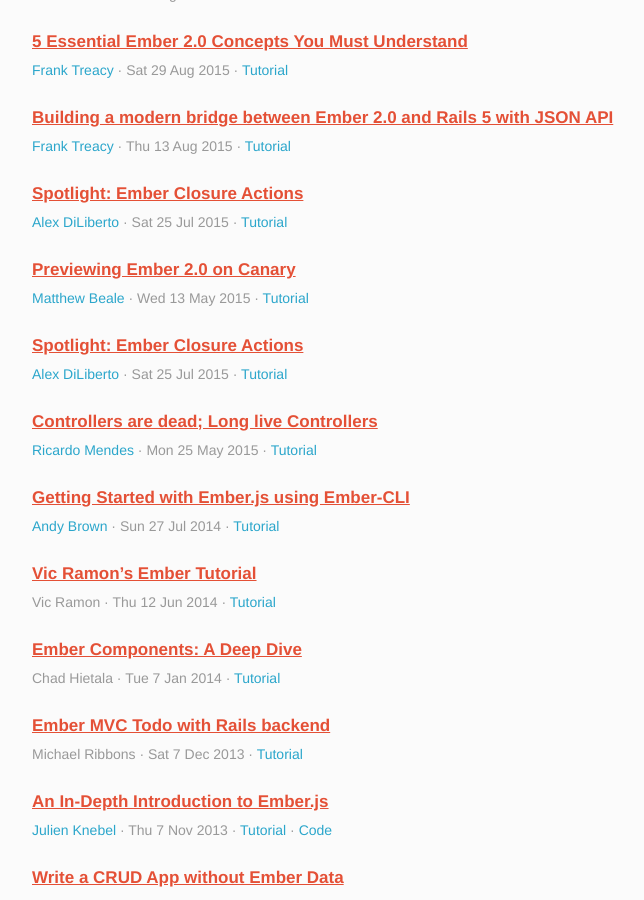
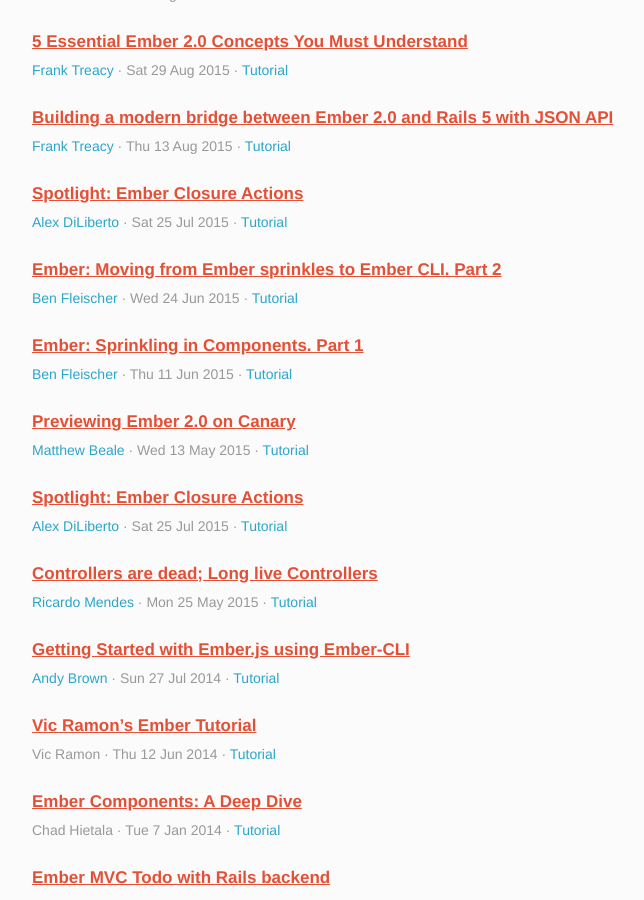
Before and after one commit to emberwatch/emberwatch, a Jekyll site: the page built from tutorials.html, in a window 1280 px wide and 900 px high, scrolled down 312 px. Shown: the whole window, without its empty margins (148-792 px from the left). Built offline with Jekyll 4.4.1, drawn with Linux system fonts in a browser that asks for light colours; Markdown is read by kramdown in place of the engine named in the settings; comment, search, counter and statistics services are not loaded.

Commit message:
Ember Sprinkles and Islands
Fixes #72

```diff
--- a/_data/people.yml
+++ b/_data/people.yml
@@ -1071,3 +1071,8 @@
   site: http://www.jordanhawker.com/
   company_id: 6
   id: 253
+- name: Ben Fleischer
+  twitter: hazula
+  github: bf4
+  site: http://www.benjaminfleischer.com
+  id: 254
--- a/_data/tutorials.yml
+++ b/_data/tutorials.yml
@@ -39,6 +39,28 @@
   date_updated: '2015-07-25'
   urls:
   - http://alexdiliberto.com/posts/ember-closure-actions/
+- title: 'Ember: Moving from Ember sprinkles to Ember CLI. Part 2'
+  author_ids:
+  - 254
+  date: '2015-06-24'
+  date_created: '2015-04-24'
+  versions:
+    ember:
+      start: 1.13.0
+      end:
+  urls:
+  - http://www.benjaminfleischer.com/ember-cli-components/
+- title: 'Ember: Sprinkling in Components. Part 1'
+  author_ids:
+  - 254
+  date: '2015-06-11'
+  date_created: '2015-06-11'
+  versions:
+    ember:
+      start: 1.13.2
+      end:
+  urls:
+  - http://www.benjaminfleischer.com/ember-sprinkling-in-components/
 - title: 'Previewing Ember 2.0 on Canary'
   author_ids:
   - 57
```
